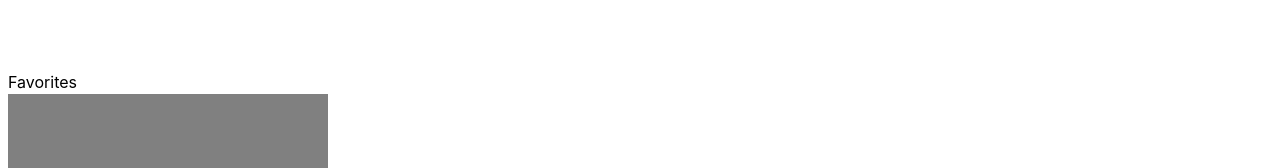
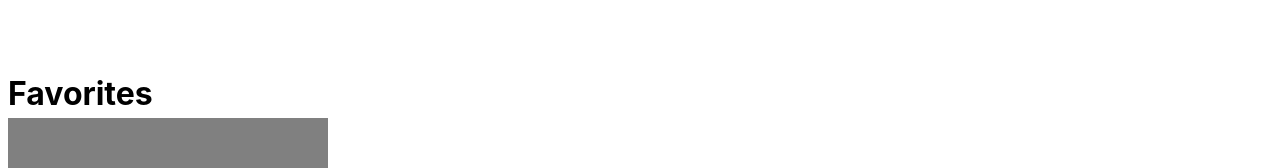
Before and after one commit to csesoc/trainee-1-2-23t2, a React (Vite) app in the folder frontend/: page /profile in a window 1280 px wide. Shown: the part 391-559 px from the top of the page. Built offline with nearby package versions, Linux system fonts and the light colour scheme.

Commit message:
Set header margin to 0

```diff
--- a/frontend/src/pages/ProfilePage.tsx
+++ b/frontend/src/pages/ProfilePage.tsx
@@ -92,7 +92,9 @@ const ReviewButton = styled('button')`
 
 const FavoritesContainer = styled('div')``;
 
-const FavoritesHeader = styled('div')``;
+const FavoritesHeader = styled('h1')`
+  margin: 0;
+`;
 
 const FavoritesList = styled('div')`
   background-color: gray;
```
